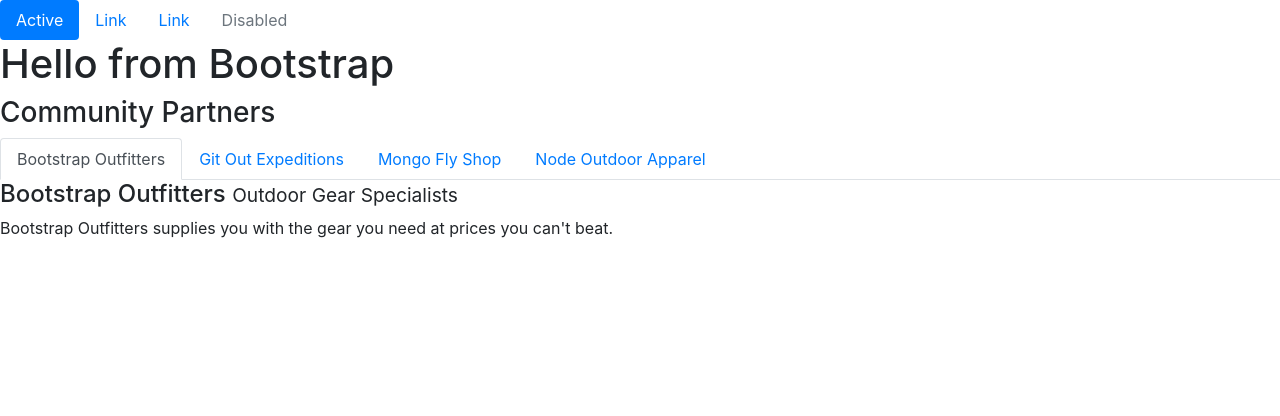
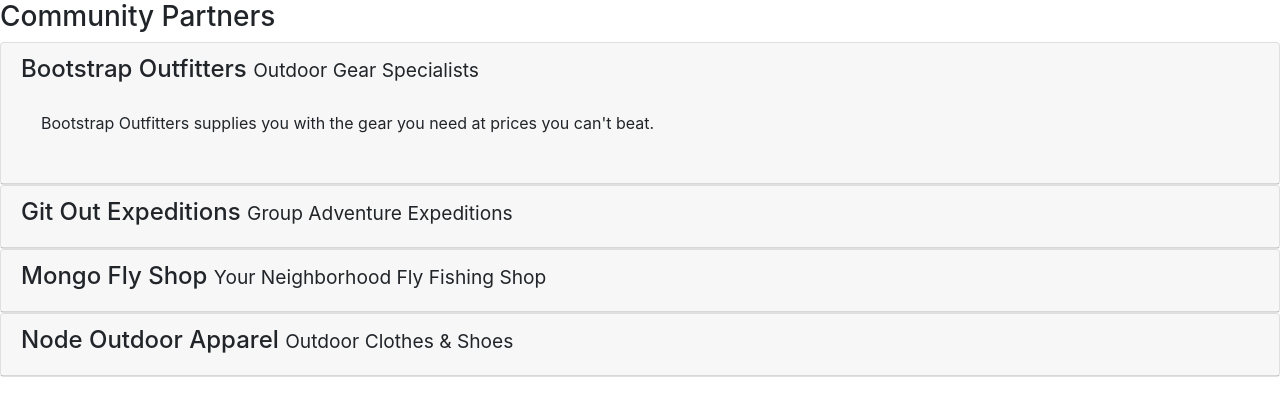
Before and after one commit to kingluddite/bootcamp-week-03-review, a website: page index.html in a window 1280 px wide. Drawn offline with nearby package versions, Linux system fonts and the light colour scheme.

Commit message:
According to Accordions

```diff
--- /dev/null
+++ b/assets/css/styles.css
@@ -0,0 +1,5 @@
+.tab-content {
+  border: 1px solid #ddd;
+  border-top: none;
+  padding: 10px;
+}
--- a/index.html
+++ b/index.html
@@ -7,80 +7,87 @@
   <title>Custom Data Attribute Example</title>
   <link rel="stylesheet" href="https://maxcdn.bootstrapcdn.com/bootstrap/4.0.0/css/bootstrap.min.css"
     integrity="sha384-Gn5384xqQ1aoWXA+058RXPxPg6fy4IWvTNh0E263XmFcJlSAwiGgFAW/dAiS6JXm" crossorigin="anonymous">
+    <link rel="stylesheet" href="./assets/css/styles.css">
 </head>
 
 <body>
-<ul class="nav nav-pills">
-  <li class="nav-item">
-    <a class="nav-link active" href="#">Active</a>
-  </li>
-  <li class="nav-item">
-    <a class="nav-link" href="#">Link</a>
-  </li>
-  <li class="nav-item">
-    <a class="nav-link" href="#">Link</a>
-  </li>
-  <li class="nav-item">
-    <a class="nav-link disabled" href="#">Disabled</a>
-  </li>
-</ul>
-  <h1>Hello from Bootstrap</h1>
 <div class="row row-content">
   <div class="col">
     <h3>Community Partners</h3>
-      <ul class="nav nav-tabs">
-        <li class="nav-item">
-          <a class="nav-link active" role="tab" href="#bootstrap" data-toggle="tab">Bootstrap Outfitters</a>
-        </li>
-        <li class="nav-item">
-          <a class="nav-link" role="tab" href="#git" data-toggle="tab">Git Out Expeditions</a>
-        </li>
-        <li class="nav-item">
-          <a class="nav-link" role="tab" href="#mongo" data-toggle="tab">Mongo Fly Shop</a>
-        </li>
-        <li class="nav-item">
-          <a class="nav-link" role="tab" href="#node" data-toggle="tab">Node Outdoor Apparel</a>
-        </li>
-      </ul>
-      <div class="tab-content">
-        <div role="tabpanel" class="tab-pane fade show active" id="bootstrap">
+
+    <div id="accordion">
+      <div class="card">
+        <div role="tab" class="card-header">
+          <a data-toggle="collapse" data-target="#bootstrap">
             <h4>
               Bootstrap Outfitters <small>Outdoor Gear Specialists</small>
             </h4>
+          </a>
+          <div class="collapse show" id="bootstrap" data-parent="#accordion">
+            <div class="card-body">
               <p class="d-none d-sm-block">
-            Bootstrap Outfitters supplies you with the gear you need at
-            prices you can't beat.
+                Bootstrap Outfitters supplies you with the gear you need
+                at prices you can't beat.
               </p>
             </div>
+          </div>
+        </div>
+      </div>
 
-        <div role="tabpanel" class="tab-pane fade" id="git">
+      <div class="card">
+        <div role="tab" class="card-header">
+          <a class="collapsed" data-toggle="collapse" data-target="#git">
             <h4>
-            Git Out Expeditions <small>Group Adventure Expeditions</small>
+              Git Out Expeditions
+              <small>Group Adventure Expeditions</small>
             </h4>
+          </a>
+          <div class="collapse" id="git" data-parent="#accordion">
+            <div class="card-body">
               <p class="d-none d-sm-block">
-            Join Git Out Expeditions to explore new horizons with a group of
-            other adventurers!
+                Join Git Out Expeditions to explore new horizons with a
+                group of other adventurers!
               </p>
             </div>
+          </div>
+        </div>
+      </div>
 
-        <div role="tabpanel" class="tab-pane fade" id="mongo">
+      <div class="card">
+        <div role="tab" class="card-header">
+          <a class="collapsed" data-toggle="collapse" data-target="#mongo">
             <h4>
-            Mongo Fly Shop <small>Your Neighborhood Fly Fishing Shop</small>
+              Mongo Fly Shop
+              <small>Your Neighborhood Fly Fishing Shop</small>
             </h4>
+          </a>
+          <div class="collapse" id="mongo" data-parent="#accordion">
+            <div class="card-body">
               <p class="d-none d-sm-block">
-            Need a new fishing pole, a tacklebox, or flies of all kinds?
-            Stop by Mongo Fly Shop.
+                Need a new fishing pole, a tacklebox, or flies of all
+                kinds? Stop by Mongo Fly Shop.
               </p>
             </div>
+          </div>
+        </div>
+      </div>
 
-        <div role="tabpanel" class="tab-pane fade" id="node">
+      <div class="card">
+        <div role="tab" class="card-header">
+          <a class="collapsed" data-toggle="collapse" data-target="#node">
             <h4>
               Node Outdoor Apparel <small>Outdoor Clothes & Shoes</small>
             </h4>
+          </a>
+          <div class="collapse" id="node" data-parent="#accordion">
+            <div class="card-body">
               <p class="d-none d-sm-block">
-            From polar fleeces to swimsuits, hiking boots to waders, a visit
-            to Node will be sure to get you covered.
+                From polar fleeces to swimsuits, hiking boots to waders, a
+                visit to Node will be sure to get you covered.
               </p>
+            </div>
+          </div>
+        </div>
       </div>
     </div>
   </div>
@@ -93,6 +100,7 @@
   integrity="sha384-ApNbgh9B+Y1QKtv3Rn7W3mgPxhU9K/ScQsAP7hUibX39j7fakFPskvXusvfa0b4Q" crossorigin="anonymous"></script>
 <script src="https://maxcdn.bootstrapcdn.com/bootstrap/4.0.0/js/bootstrap.min.js"
   integrity="sha384-JZR6Spejh4U02d8jOt6vLEHfe/JQGiRRSQQxSfFWpi1MquVdAyjUar5+76PVCmYl" crossorigin="anonymous"></script>
+  <script src="./assets/js/script.js"></script>
 </body>
 
 </html>
```
Also changed, not shown: assets/js/script.js (renamed from script.js). Lines whose indentation alone changed are shown as unchanged.
